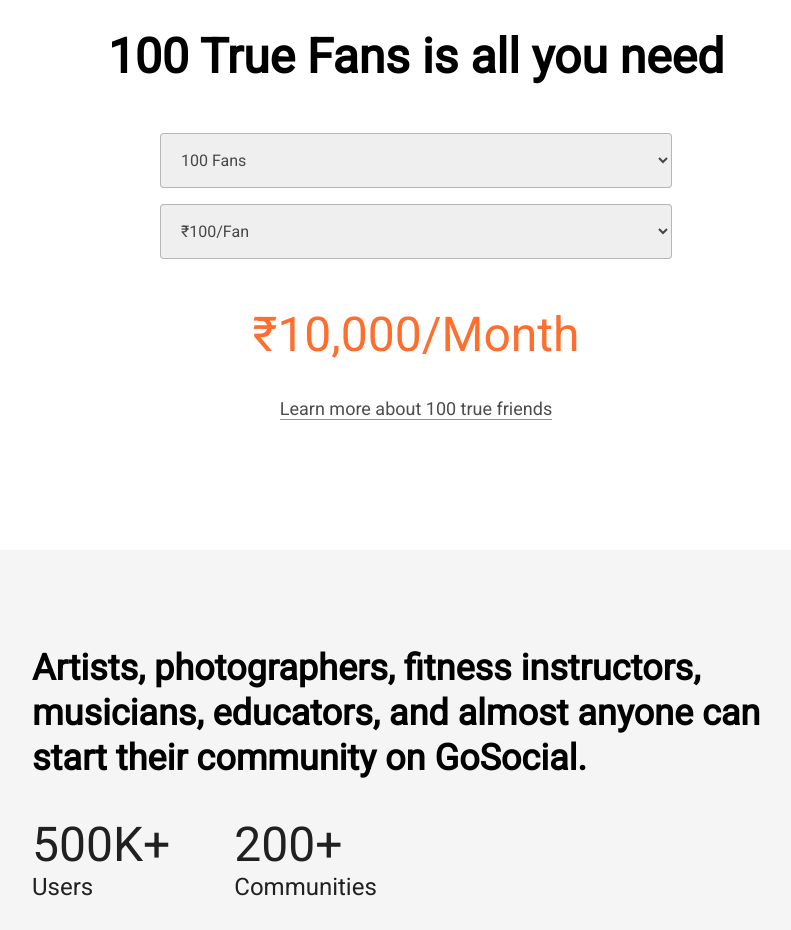
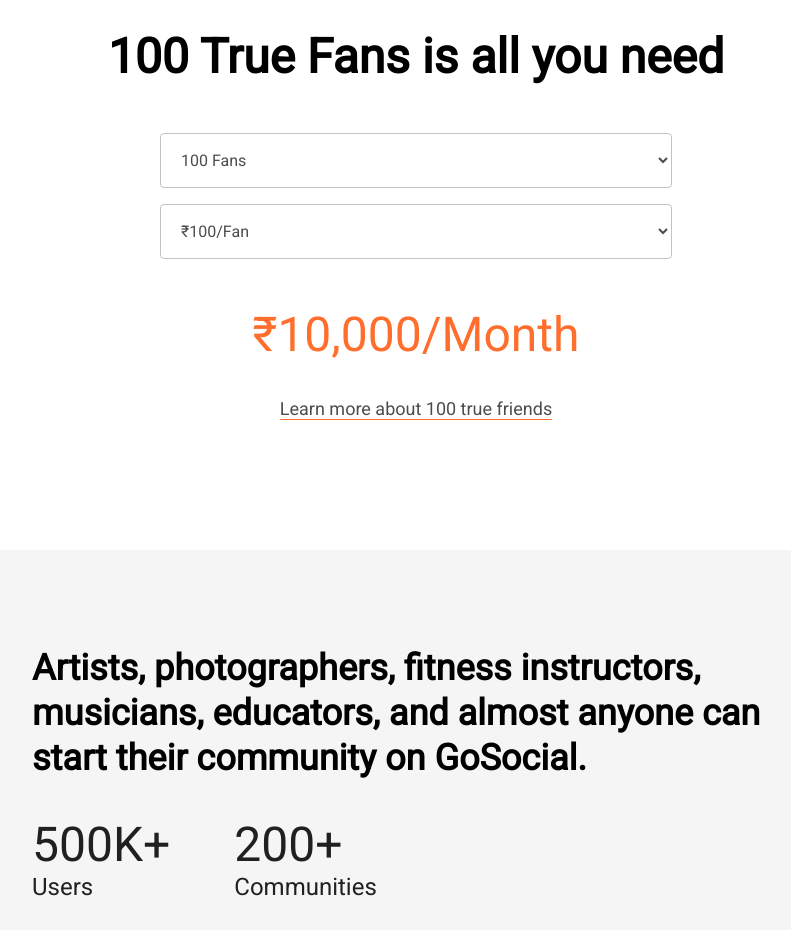
Before and after one commit to hapramp/about.gosocial.io, a React (Create React App) app: page /creators in a window 1280 px wide. Shown: the part 1580-2510 px from the top of the page, without its empty margins (224-1015 px from the left). Built offline with nearby package versions, Linux system fonts and the light colour scheme.

Commit message:
Updates content

```diff
--- a/src/components/Creators.js
+++ b/src/components/Creators.js
@@ -112,7 +112,7 @@
           <h2 className="font-bold text-3xl sm:text-4xl lg:text-5xl text-center">100 True Fans is all you need</h2>
           <div className="mt-10">
             <div className="max-w-lg mx-auto">
-              <select value={fans} onChange={(e) => { setFans(e.target.value) }} className="w-full border border-grey-24 p-4 rounded text-grey-70" name="cars" id="cars">
+              <select autocomplete="off" value={fans} onChange={(e) => { setFans(e.target.value) }} className="w-full border border-grey-24 p-4 rounded text-grey-70 bg-transparent" name="cars" id="cars">
                 <option value="10">10 Fans</option>
                 <option value="100">100 Fans</option>
                 <option value="500">500 Fans</option>
@@ -124,7 +124,7 @@
             </div>
 
             <div className="max-w-lg mx-auto mt-4">
-              <select value={subs} onChange={(e) => { setSubs(e.target.value) }} className="w-full border border-grey-24 p-4 rounded text-grey-70" name="cars" id="cars">
+              <select autocomplete="off" value={subs} onChange={(e) => { setSubs(e.target.value) }} className="w-full border border-grey-24 p-4 rounded text-grey-70 bg-transparent" name="cars" id="cars">
                 <option value="10">₹10/Fan</option>
                 <option value="100">₹100/Fan</option>
                 <option value="500">₹500/Fan</option>
```
